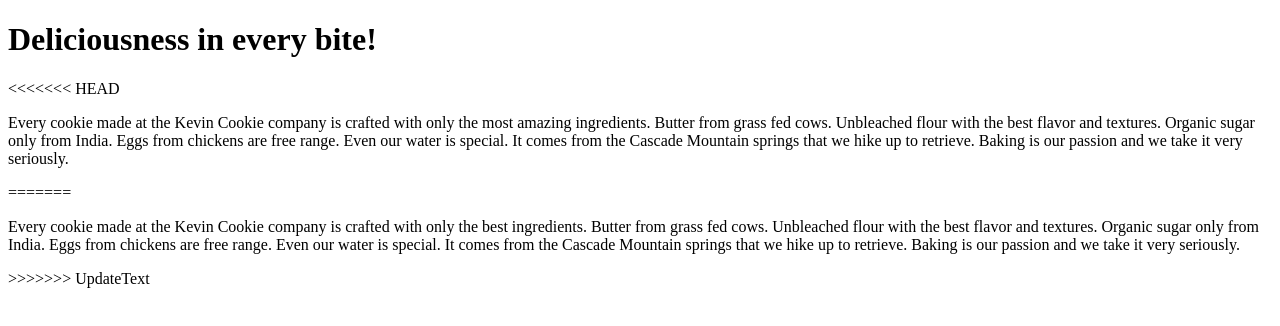
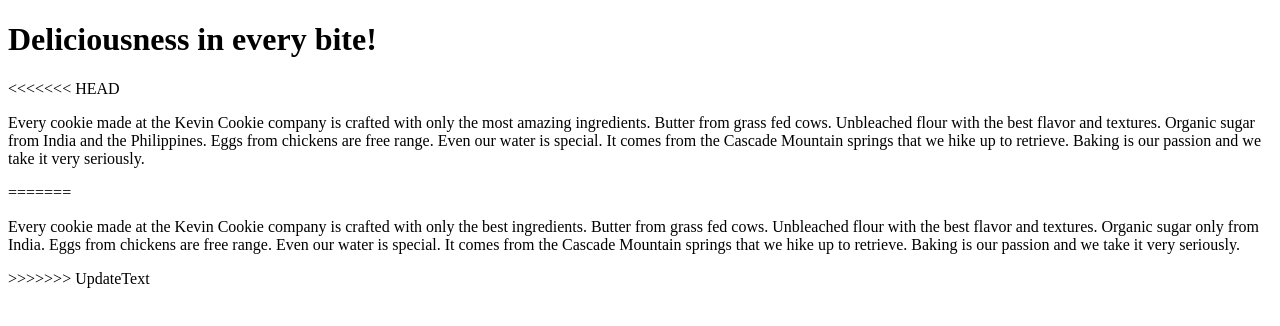
Before and after one commit to KishanVaja007/KishansCookieCompany.com, a plain HTML site: page index.htm in a window 1280 px wide. Drawn offline with Linux system fonts and the light colour scheme.

Commit message:
Update index.htm

```diff
--- a/index.htm
+++ b/index.htm
@@ -4,7 +4,7 @@
 
 <h1>Deliciousness in every bite!</h1>
 <<<<<<< HEAD
-<p>Every cookie made at the Kevin Cookie company is crafted with only the most amazing ingredients. Butter from grass fed cows. Unbleached flour with the best flavor and textures. Organic sugar only from India. Eggs from chickens are free range. Even our water is special. It comes from the Cascade Mountain springs that we hike up to retrieve. Baking is our passion and we take it very seriously.</p>
+<p>Every cookie made at the Kevin Cookie company is crafted with only the most amazing ingredients. Butter from grass fed cows. Unbleached flour with the best flavor and textures. Organic sugar from India and the Philippines. Eggs from chickens are free range. Even our water is special. It comes from the Cascade Mountain springs that we hike up to retrieve. Baking is our passion and we take it very seriously.</p>
 =======
 <p>Every cookie made at the Kevin Cookie company is crafted with only the best ingredients. Butter from grass fed cows. Unbleached flour with the best flavor and textures. Organic sugar only from India. Eggs from chickens are free range. Even our water is special. It comes from the Cascade Mountain springs that we hike up to retrieve. Baking is our passion and we take it very seriously.</p>
 >>>>>>> UpdateText
```
